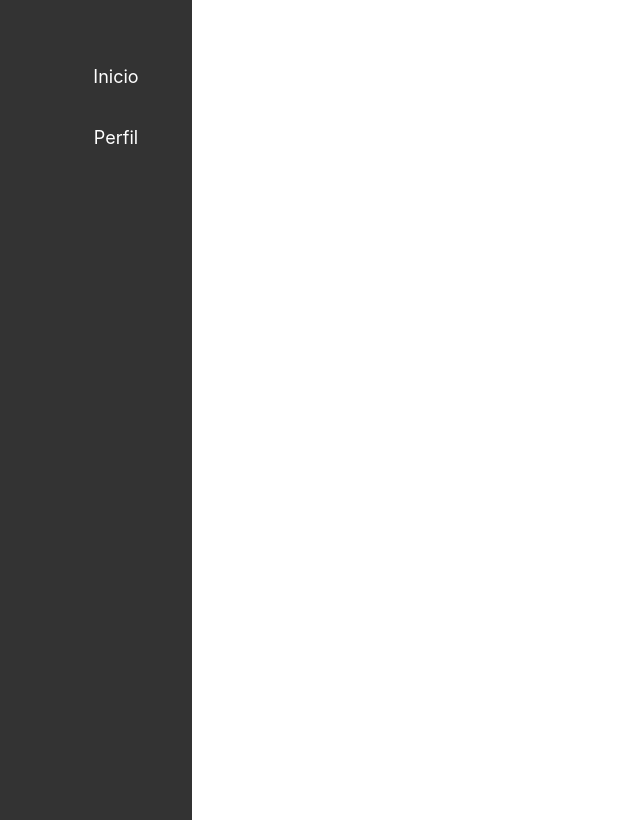
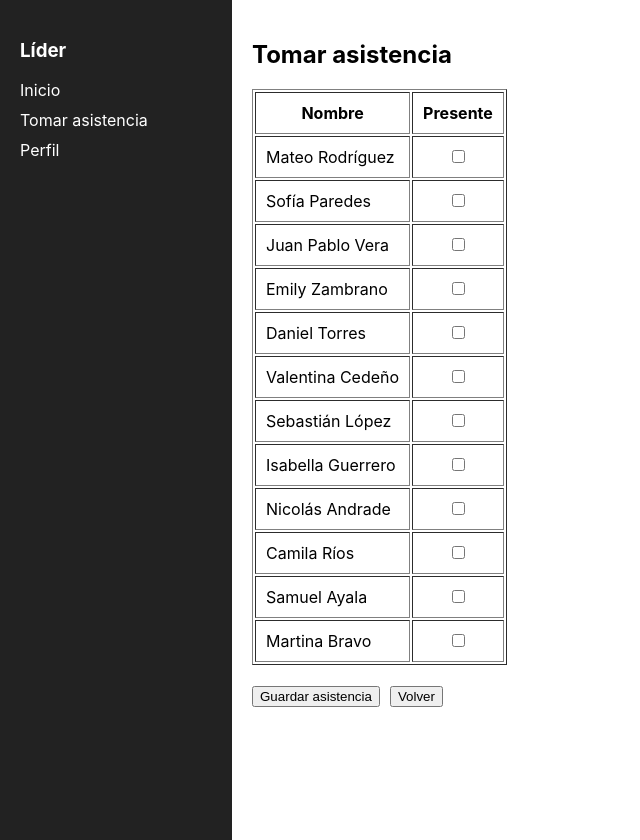
Before and after one commit to diego-barazarte/app-tesis, a React (Create React App) app in the folder frontend/: page /lideres/asistencia in a window 1280 px wide. Shown: the whole page, without its empty margins (0-640 px from the left). Before the commit the page ends 800 px from the top, so only its background shows below. Built offline with nearby package versions, Linux system fonts and the light colour scheme.

Commit message:
Separacion de páginas en padres, y líderes. Creación del prototipo de tomar asistencia

```diff
--- a/frontend/src/App.js
+++ b/frontend/src/App.js
@@ -1,18 +1,17 @@
-import { BrowserRouter as Router, Routes, Route } from "react-router-dom";
+import { BrowserRouter as Router, Routes, Route, Outlet } from "react-router-dom";
 import Login from "./pages/Login";
 import Home from "./pages/Home";
 import Profile from "./pages/Profile";
 import Sidebar from "./components/Sidebar";
+import Asistencia from "./pages/Asistencia";
 
 function Layout() {
   return (
     <div style={styles.container}>
       <Sidebar />
+
       <div style={styles.content}>
-        <Routes>
-          <Route path="home/:rol" element={<Home />} />
-          <Route path="profile" element={<Profile />} />
-        </Routes>
+        <Outlet />
       </div>
     </div>
   );
@@ -22,11 +21,13 @@ function App() {
   return (
     <Router>
       <Routes>
-        {/* Pantalla inicial (sin sidebar) */}
         <Route path="/" element={<Login />} />
 
-        {/* App interna (con sidebar) */}
-        <Route path="/*" element={<Layout />} />
+        <Route path="/:rol" element={<Layout />}>
+          <Route path="home" element={<Home />} />
+          <Route path="asistencia" element={<Asistencia />} />
+          <Route path="profile" element={<Profile />} />
+        </Route>
       </Routes>
     </Router>
   );
@@ -38,11 +39,8 @@ const styles = {
     height: "100vh",
   },
   content: {
-    display: "flex",
-    flexDirection: "column",
     flex: 1,
     padding: "20px",
-    marginLeft: "15%",
     overflowY: "auto",
   },
 };
--- a/frontend/src/components/Sidebar.js
+++ b/frontend/src/components/Sidebar.js
@@ -1,49 +1,42 @@
-import { Link } from "react-router-dom";
+import { Link, useParams } from "react-router-dom";
 
 function Sidebar() {
+  const { rol } = useParams();
+
+  if (rol !== "lideres") return null;
+
   return (
     <div style={styles.sidebar}>
-      <ul style={styles.list}>
-        <li style={styles.listItem}>
-          <Link to="/" style={styles.link}>Inicio</Link>
-        </li>
-        <li style={styles.listItem}>
-          <Link to="/profile" style={styles.link}>Perfil</Link>
-        </li>
-      </ul>
+      <h3>Líder</h3>
+
+      <Link to={`/${rol}/home`} style={styles.link}>
+        Inicio
+      </Link>
+
+      <Link to={`/${rol}/asistencia`} style={styles.link}>
+        Tomar asistencia
+      </Link>
+
+      <Link to={`/${rol}/profile`} style={styles.link}>
+        Perfil
+      </Link>
     </div>
   );
 }
 
 const styles = {
   sidebar: {
-    width: '15%',
-    backgroundColor: '#333',
-    color: 'white',
-    paddingTop: '20px',
-    display: 'flex',
-    flexDirection: 'column',
-    alignItems: 'center',
-    height: '100vh',
-    position: 'fixed',
-  },
-  list: {
-    listStyleType: 'none',
-    padding: 0,
-  },
-  listItem: {
-    margin: '20px 0',
+    width: "15%",
+    backgroundColor: "#222",
+    color: "white",
+    padding: "20px",
+    height: "100vh",   // ocupa toda la altura
   },
   link: {
-    color: 'white',
-    textDecoration: 'none',
-    fontSize: '18px',
-    padding: '10px 20px',
-    display: 'block',
-    textAlign: 'center',
-    width: '100%',
-    borderRadius: '4px',
-    transition: 'background 0.3s',
+    display: "block",
+    color: "white",
+    textDecoration: "none",
+    margin: "10px 0",
   },
 };
 
--- /dev/null
+++ b/frontend/src/pages/Asistencia.js
@@ -0,0 +1,80 @@
+import { useState } from "react";
+import { useNavigate } from "react-router-dom";
+
+const niñosMock = [
+  "Mateo Rodríguez",
+  "Sofía Paredes",
+  "Juan Pablo Vera",
+  "Emily Zambrano",
+  "Daniel Torres",
+  "Valentina Cedeño",
+  "Sebastián López",
+  "Isabella Guerrero",
+  "Nicolás Andrade",
+  "Camila Ríos",
+  "Samuel Ayala",
+  "Martina Bravo",
+];
+
+function Asistencia() {
+  const navigate = useNavigate();
+
+
+  const [asistencia, setAsistencia] = useState(
+    niñosMock.map((nombre) => ({
+      nombre,
+      presente: false,
+    }))
+  );
+
+
+  const toggleAsistencia = (index) => {
+    const copia = [...asistencia];
+    copia[index].presente = !copia[index].presente;
+    setAsistencia(copia);
+  };
+
+
+  const guardarAsistencia = () => {
+    console.log("Asistencia guardada:", asistencia);
+    navigate(-1);
+  };
+
+  return (
+    <div>
+      <h2>Tomar asistencia</h2>
+
+      <table border="1" cellPadding="10">
+        <thead>
+          <tr>
+            <th>Nombre</th>
+            <th>Presente</th>
+          </tr>
+        </thead>
+        <tbody>
+          {asistencia.map((niño, index) => (
+            <tr key={index}>
+              <td>{niño.nombre}</td>
+              <td style={{ textAlign: "center" }}>
+                <input
+                  type="checkbox"
+                  checked={niño.presente}
+                  onChange={() => toggleAsistencia(index)}
+                />
+              </td>
+            </tr>
+          ))}
+        </tbody>
+      </table>
+
+      <br />
+
+      <button onClick={guardarAsistencia}>Guardar asistencia</button>
+      <button onClick={() => navigate(-1)} style={{ marginLeft: "10px" }}>
+        Volver
+      </button>
+    </div>
+  );
+}
+
+export default Asistencia;
--- a/frontend/src/pages/Home.js
+++ b/frontend/src/pages/Home.js
@@ -1,52 +1,32 @@
-import { useParams } from "react-router-dom";
+import { useNavigate, useParams } from "react-router-dom";
 
 function Home() {
+  const navigate = useNavigate();
   const { rol } = useParams();
 
+  if (rol !== "lideres") return null;
+
+  const liderMock = {
+    nombre: "Carlos Andrés Mena",
+  };
+
   return (
-    <div style={styles.pageContent}>
-      <h1 style={styles.title}>Versículo del Día</h1>
+    <div>
+      <h2>Bienvenido, {liderMock.nombre}</h2>
 
-      <div style={styles.verseContainer}>
-        <p style={styles.verseText}>
-          "Porque de tal manera amó Dios al mundo..."
-          <br />- Juan 3:16
-        </p>
-      </div>
+      <h3>Versículo del Día</h3>
+      <p>
+        "Porque de tal manera amó Dios al mundo..."
+        <br />- Juan 3:16
+      </p>
 
-      {rol === "lideres" && (
-        <p>📋 Aquí podrás registrar asistencia y gestionar clases.</p>
-      )}
+      <br />
 
-      {rol === "padres" && (
-        <p>👨‍👩‍👧 Aquí podrás ver la asistencia de tus hijos.</p>
-      )}
+      <button onClick={() => navigate(`/${rol}/asistencia`)}>
+        Tomar asistencia
+      </button>
     </div>
   );
 }
 
-const styles = {
-  pageContent: {
-    display: "flex",
-    flexDirection: "column",
-    alignItems: "flex-start",
-  },
-  title: {
-    fontSize: "20px",
-    fontWeight: "bold",
-  },
-  verseContainer: {
-    backgroundColor: "#333",
-    color: "white",
-    borderRadius: "12px",
-    padding: "10px 20px",
-    width: "70%",
-    marginTop: "10px",
-  },
-  verseText: {
-    fontFamily: "Georgia, serif",
-    lineHeight: "1.5",
-  },
-};
-
 export default Home;
--- a/frontend/src/pages/Login.js
+++ b/frontend/src/pages/Login.js
@@ -4,7 +4,7 @@ function Login() {
   const navigate = useNavigate();
 
   const seleccionarRol = (rol) => {
-    navigate(`/home/${rol}`);
+    navigate(`/${rol}/home`);
   };
 
   return (
--- a/frontend/src/pages/Profile.js
+++ b/frontend/src/pages/Profile.js
@@ -1,8 +1,8 @@
 function Profile() {
   return (
     <div>
-        <h1>Perfil</h1>
-        <p>Este es tu perfil.</p>
+      <h2>Perfil</h2>
+      <p>Datos del usuario</p>
     </div>
   );
 }
```
Lines whose indentation alone changed are shown as unchanged.
